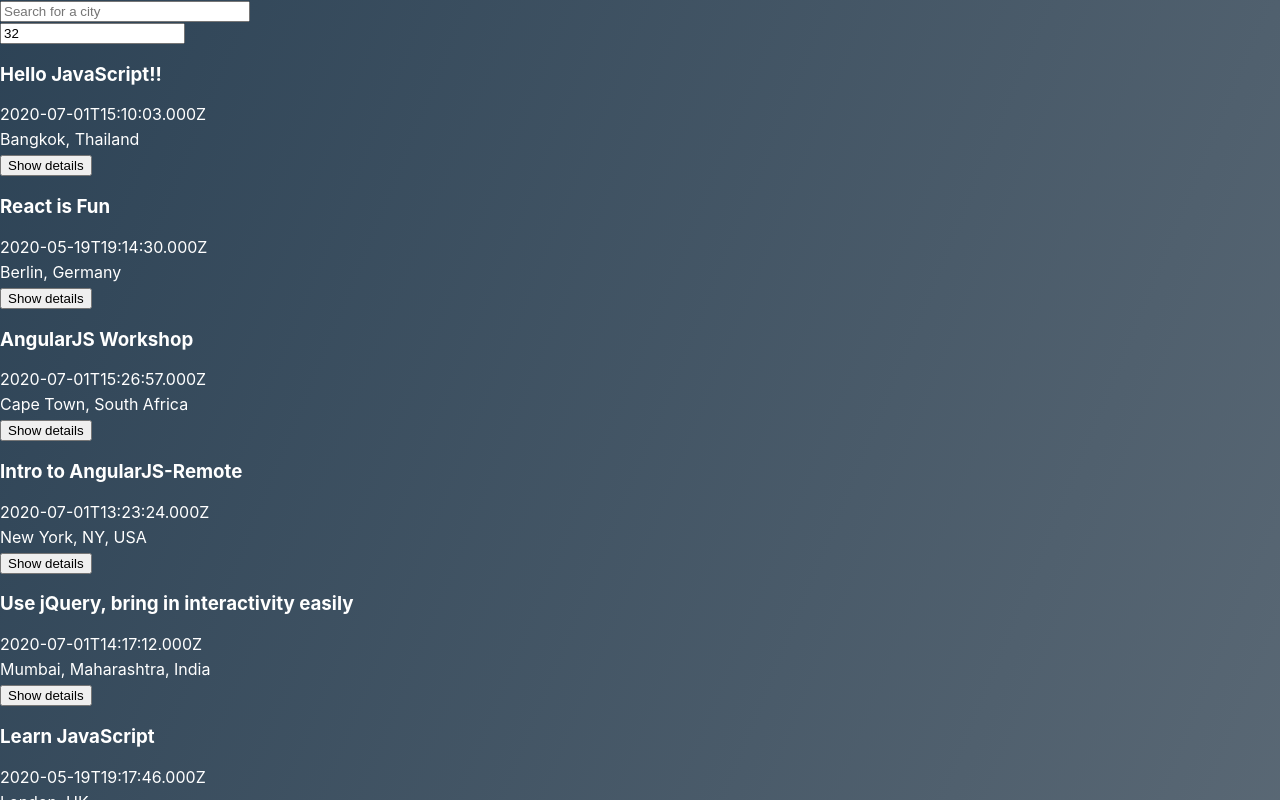
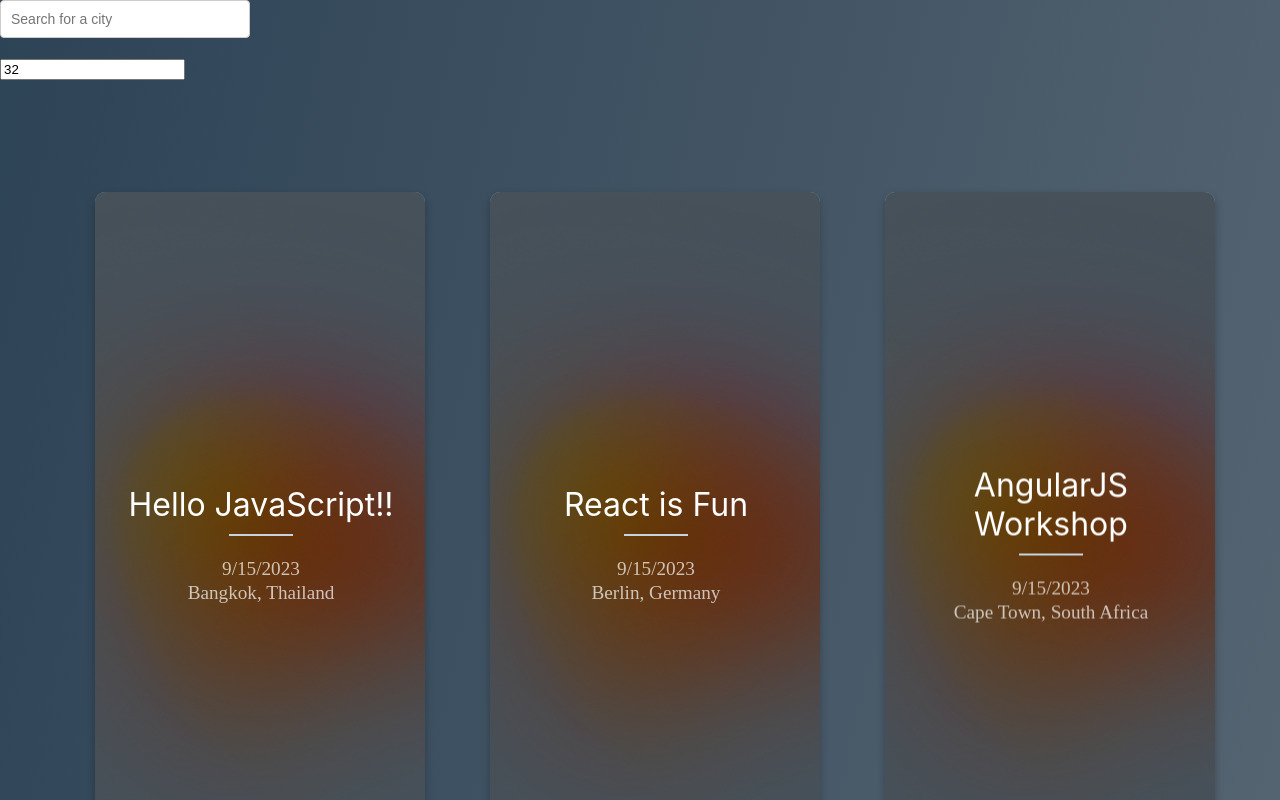
Before and after one commit to JacobCoch/Dev-Meetups, a React (Create React App) app: page / in a window 1280 px wide. Shown: the top 800 px of the page. Built offline with nearby package versions, Linux system fonts and the light colour scheme.

Commit message:
add styles for events

```diff
--- a/src/App.js
+++ b/src/App.js
@@ -38,6 +38,7 @@
                 : allEvents.filter((event) => event.location === currentCity);
         setEvents(filteredEvents.slice(0, currentNOE));
         setAllLocations(extractLocations(allEvents));
+        console.log(allLocations);
     };
 
     return (
@@ -49,6 +50,7 @@
                     <WarningAlert text={warningAlert} />
                 ) : null}
             </div>
+            <div className='input-content'>
                 <CitySearch
                     allLocations={allLocations}
                     setCurrentCity={setCurrentCity}
@@ -56,9 +58,9 @@
                 />
                 <EventCount
                     setCurrentNOE={setCurrentNOE}
-                currentNOE={currentNOE}
                     setErrorAlert={setErrorAlert}
                 />
+            </div>
             <EventList events={events} />
         </div>
     );
--- a/src/components/CitySearch.js
+++ b/src/components/CitySearch.js
@@ -7,6 +7,7 @@
     const [showSuggestions, setShowSuggestions] = useState(false);
     const [query, setQuery] = useState("");
     const [suggestions, setSuggestions] = useState([]);
+    console.log(allLocations);
 
     const handleInputChanged = (event) => {
         const { value } = event.target;
@@ -30,7 +31,6 @@
         }
         setInfoAlert(infoText);
     };
-
     const handleItemClicked = (event) => {
         const value = event.target.textContent;
         setQuery(value);
--- a/src/components/Event.js
+++ b/src/components/Event.js
@@ -1,38 +1,61 @@
-import React, { useState } from "react";
+import React from "react";
 
+import "../styles/Event.css";
 import PropTypes from "prop-types";
 
+const simplifyLocation = (location) => {
+    const locationArray = location.split(", ");
+
+    if (locationArray.includes("Dubai - United Arab Emirates")) {
+        return "Dubai, United Arab Emirates";
+    }
+    const simplifiedLocation = `${locationArray[0]}, ${
+        locationArray[locationArray.length - 1]
+    }`;
+    return simplifiedLocation;
+};
+
 const Event = ({ event }) => {
-    const { summary, created, location, htmlLink, description } = event;
-    const [hidden, setHidden] = useState(true);
+    const { summary, location, htmlLink, description, originalStartTime } =
+        event;
 
-    const handleOnClick = () => {
-        setHidden(!hidden);
-    };
+    const date = new Date(originalStartTime.dateTime).toLocaleDateString(
+        "en-US",
+        {
+            day: "numeric",
+            month: "numeric",
+            year: "numeric",
+        }
+    );
+
+    const simplifiedLocation = simplifyLocation(location);
 
     return (
-        <div>
-            <li className='eventCard'>
-                <h3 className='eventTitle'>{summary}</h3>
-                <p>{created}</p>
-                <p>{location}</p>
-                {hidden ? null : (
-                    <div>
-                        <h4>About event:</h4>
-                        <a href={htmlLink} target='_blank' rel='noreferrer'>
-                            See details on Google Calendar
-                        </a>
-                        <p>{description}</p>
+        <div
+            className='col event-card'
+            onTouchStart={() => classList.toggle("hover")}
+        >
+            <div className='container'>
+                <div className='front'>
+                    <div className='inner'>
+                        <p>{summary}</p>
+                        <span>{date}</span>
+                        <br />
+                        <span>{simplifiedLocation}</span>
                     </div>
-                )}
-                <button
-                    onClick={handleOnClick}
-                    className='details-btn'
-                    type='button'
-                >
-                    {hidden ? "Show details" : "Hide details"}
-                </button>
-            </li>
+                </div>
+                <div className='back'>
+                    <div className='inner'>
+                        <div className='back-card'>
+                            <h2>About event:</h2>
+                            <p>{description}</p>
+                            <a href={htmlLink} target='_blank' rel='noreferrer'>
+                                See details on Google Calendar
+                            </a>
+                        </div>
+                    </div>
+                </div>
+            </div>
         </div>
     );
 };
--- a/src/components/EventCount.js
+++ b/src/components/EventCount.js
@@ -2,7 +2,7 @@
 
 import PropTypes from "prop-types";
 
-const EventCount = ({ setCurrentNOE, currentNOE, setErrorAlert }) => {
+const EventCount = ({ setCurrentNOE, setErrorAlert }) => {
     const [valueInput, setValueInput] = useState(32);
 
     const handleOnChange = (event) => {
@@ -24,9 +24,6 @@
         setErrorAlert(errorText);
     };
 
-    console.log("Type of value input: ", isNaN(valueInput));
-    console.log("Value Input: ", valueInput);
-
     return (
         <div id='event-count'>
             <input value={valueInput} onChange={handleOnChange} />
@@ -36,7 +33,6 @@
 
 EventCount.propTypes = {
     setCurrentNOE: PropTypes.func.isRequired,
-    currentNOE: PropTypes.number.isRequired,
     setErrorAlert: PropTypes.func.isRequired,
 };
 
--- a/src/components/EventList.js
+++ b/src/components/EventList.js
@@ -2,6 +2,7 @@
 
 import PropTypes from "prop-types";
 
+import "../styles/EventList.css";
 import Event from "./Event";
 
 const EventList = ({ events = [] }) => (
--- a/src/styles/App.css
+++ b/src/styles/App.css
@@ -16,12 +16,28 @@
     margin: 5px 0;
 }
 
-h2 {
-    color: #eab2a0;
-}
 h3,
 p {
     color: #fff;
+}
+
+.input-content {
+    display: flex;
+    flex-direction: column;
+    margin: auto;
+    position: relative;
+}
+input[type="text"],
+input[type="number"] {
+    padding: 8px 6px 8px 10px;
+    border-radius: 4px;
+    outline: none;
+    border: 1px solid #ccc;
+    font-size: 14px;
+    line-height: 20px;
+    align-self: center;
+    height: 38px;
+    margin-bottom: 20px;
 }
 
 .display-none {
--- a/src/styles/CitySearch.css
+++ b/src/styles/CitySearch.css
@@ -14,39 +14,29 @@
     width: 250px;
 }
 
-.CitySearch {
-    margin: 0.25rem 0;
-    position: relative;
-}
-.city-search_input {
-    width: 250px;
-}
-
 .suggestions {
     width: 250px;
     position: absolute;
+    top: 45px;
     z-index: 2;
+    align-self: center;
     margin: 0;
-    top: 46px;
-    right: 2px;
     font-size: 14px;
     box-shadow: 10px 10px 16px -12px rgba(0, 0, 0, 0.75);
-    background-color: #eee;
-    border-radius: 4px;
 }
 
-.suggestions button {
+.suggestions > button {
     text-align: left;
-
-    cursor: pointer;
+    padding: 8px 6px 8px 10px;
+    background-color: #eee;
+    cursor: default;
 }
 
-.suggestions > li:last-child {
+.suggestions > button:last-child {
     border-bottom-left-radius: 4px;
     border-bottom-right-radius: 4px;
 }
 
-.suggestions > li:hover {
+.suggestions > button:hover {
     background-color: #bcdcdb;
-    border-radius: 4px;
 }
--- /dev/null
+++ b/src/styles/Event.css
@@ -0,0 +1,201 @@
+.event-card {
+    display: flex;
+    box-sizing: border-box;
+    margin-bottom: 10px;
+
+    border-radius: 4px;
+    position: relative;
+    min-width: 300px;
+    max-width: 250px;
+    flex-direction: column;
+}
+
+.event-title {
+    font-size: 20px;
+    font-weight: bold;
+    margin-bottom: 5px;
+}
+
+.inner a {
+    font-size: 20px;
+}
+
+.col {
+    width: calc(25% - 2rem);
+    margin: 1rem;
+    cursor: pointer;
+}
+
+.container {
+    -webkit-transform-style: preserve-3d;
+    transform-style: preserve-3d;
+    -webkit-perspective: 1000px;
+    perspective: 1000px;
+}
+
+.front {
+    background-image: url("../card-image.jpg");
+}
+.front,
+.back {
+    background-size: cover;
+    box-shadow: 0 4px 8px 0 rgba(0, 0, 0, 0.25);
+    border-radius: 10px;
+    background-position: center;
+    -webkit-transition: -webkit-transform 0.7s cubic-bezier(0.4, 0.2, 0.2, 1);
+    transition: -webkit-transform 0.7s cubic-bezier(0.4, 0.2, 0.2, 1);
+    -o-transition: transform 0.7s cubic-bezier(0.4, 0.2, 0.2, 1);
+    transition: transform 0.7s cubic-bezier(0.4, 0.2, 0.2, 1);
+    transition:
+        transform 0.7s cubic-bezier(0.4, 0.2, 0.2, 1),
+        -webkit-transform 0.7s cubic-bezier(0.4, 0.2, 0.2, 1);
+    -webkit-backface-visibility: hidden;
+    backface-visibility: hidden;
+    text-align: center;
+    min-height: 700px;
+    height: auto;
+    border-radius: 10px;
+    color: #fff;
+    font-size: 1.2rem;
+    width: 330px;
+}
+
+.back {
+    background: #a4aeb5;
+    background: -webkit-linear-gradient(45deg, #a4aeb5 0%, #596a72 100%);
+    background: -o-linear-gradient(45deg, #a4aeb5 0%, #596a72 100%);
+    background: linear-gradient(45deg, #a4aeb5 0%, #596a72 100%);
+}
+
+.front:after {
+    position: absolute;
+    top: 0;
+    left: 0;
+    z-index: 1;
+    width: 100%;
+    height: 100%;
+    content: "";
+    display: block;
+    opacity: 0.6;
+    background-color: #000;
+    -webkit-backface-visibility: hidden;
+    backface-visibility: hidden;
+    border-radius: 10px;
+}
+.container:hover .front,
+.container:hover .back {
+    -webkit-transition: -webkit-transform 0.7s cubic-bezier(0.4, 0.2, 0.2, 1);
+    transition: -webkit-transform 0.7s cubic-bezier(0.4, 0.2, 0.2, 1);
+    -o-transition: transform 0.7s cubic-bezier(0.4, 0.2, 0.2, 1);
+    transition: transform 0.7s cubic-bezier(0.4, 0.2, 0.2, 1);
+    transition:
+        transform 0.7s cubic-bezier(0.4, 0.2, 0.2, 1),
+        -webkit-transform 0.7s cubic-bezier(0.4, 0.2, 0.2, 1);
+}
+
+.back {
+    position: absolute;
+    top: 0;
+    left: 0;
+    width: 100%;
+}
+.back-card {
+    display: flex;
+    flex-direction: column;
+}
+.back-card h2 {
+    color: #fff;
+    padding-bottom: 2rem;
+}
+.back-card a {
+    font-size: 15px;
+    padding-top: 4rem;
+}
+
+.inner {
+    -webkit-transform: translateY(-50%) translateZ(60px) scale(0.94);
+    transform: translateY(-50%) translateZ(60px) scale(0.94);
+    top: 50%;
+    position: absolute;
+    left: 0;
+    width: 100%;
+    padding: 2rem;
+    -webkit-box-sizing: border-box;
+    box-sizing: border-box;
+    outline: 1px solid transparent;
+    -webkit-perspective: inherit;
+    perspective: inherit;
+    z-index: 2;
+}
+
+.container .back {
+    -webkit-transform: rotateY(180deg);
+    transform: rotateY(180deg);
+    -webkit-transform-style: preserve-3d;
+    transform-style: preserve-3d;
+}
+
+.container .front {
+    -webkit-transform: rotateY(0deg);
+    transform: rotateY(0deg);
+    -webkit-transform-style: preserve-3d;
+    transform-style: preserve-3d;
+}
+
+.container:hover .back {
+    -webkit-transform: rotateY(0deg);
+    transform: rotateY(0deg);
+    -webkit-transform-style: preserve-3d;
+    transform-style: preserve-3d;
+}
+
+.container:hover .front {
+    -webkit-transform: rotateY(-180deg);
+    transform: rotateY(-180deg);
+    -webkit-transform-style: preserve-3d;
+    transform-style: preserve-3d;
+}
+
+.front .inner p {
+    font-size: 2rem;
+    margin-bottom: 2rem;
+    position: relative;
+}
+
+.front .inner p:after {
+    content: "";
+    width: 4rem;
+    height: 2px;
+    position: absolute;
+    background: #c6d4df;
+    display: block;
+    left: 0;
+    right: 0;
+    margin: 0 auto;
+    bottom: -0.75rem;
+}
+
+.front .inner span {
+    color: rgba(255, 255, 255, 0.7);
+    font-family: "Montserrat";
+    font-weight: 300;
+}
+
+@media screen and (max-width: 64rem) {
+    .col {
+        width: calc(33.333333% - 2rem);
+    }
+}
+
+@media screen and (max-width: 48rem) {
+    .col {
+        width: calc(50% - 2rem);
+    }
+}
+
+@media screen and (max-width: 32rem) {
+    .col {
+        width: 100%;
+        margin: 0 0 2rem 0;
+    }
+}
--- /dev/null
+++ b/src/styles/EventList.css
@@ -0,0 +1,7 @@
+#event-list {
+    display: flex;
+    flex-wrap: wrap;
+    justify-content: space-evenly;
+    margin: 1rem;
+    padding-top: 5rem;
+}
```
Also changed, not shown: src/card-image.jpg (added). Lines whose indentation alone changed are shown as unchanged.
